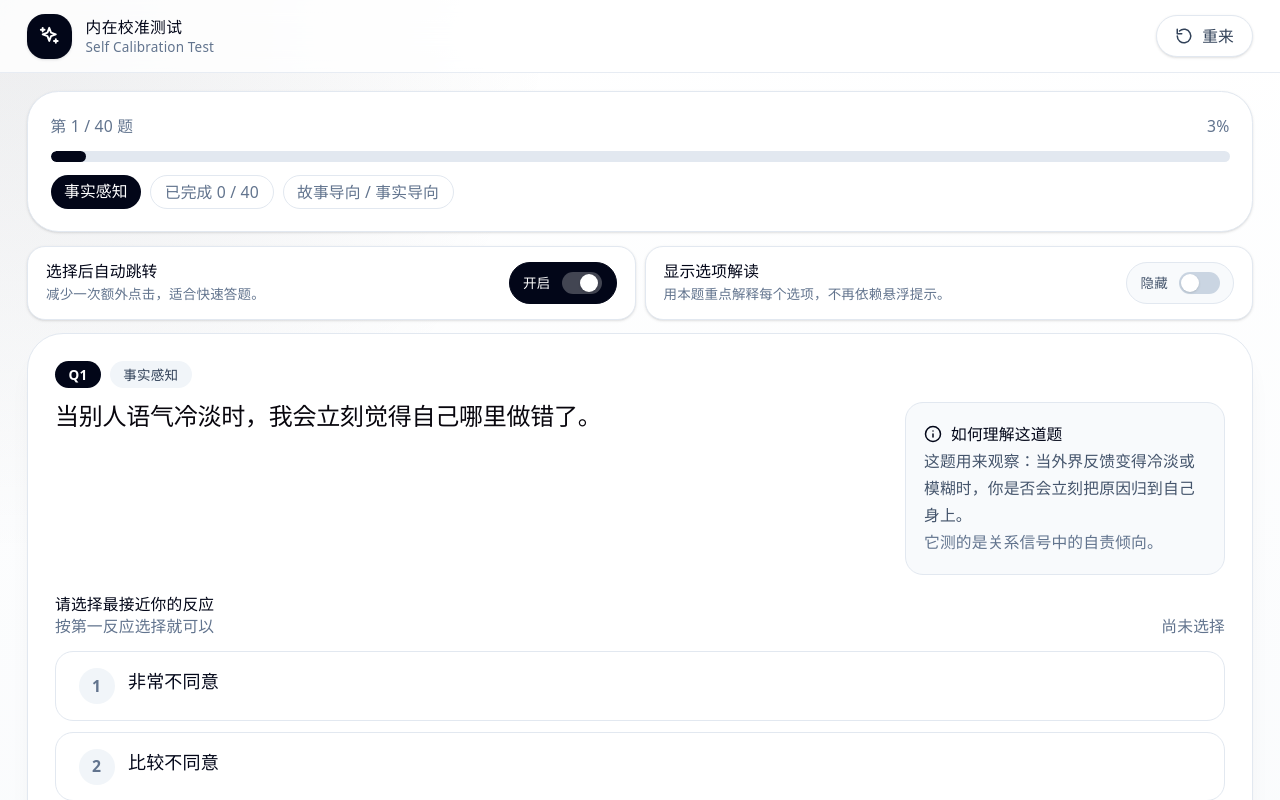
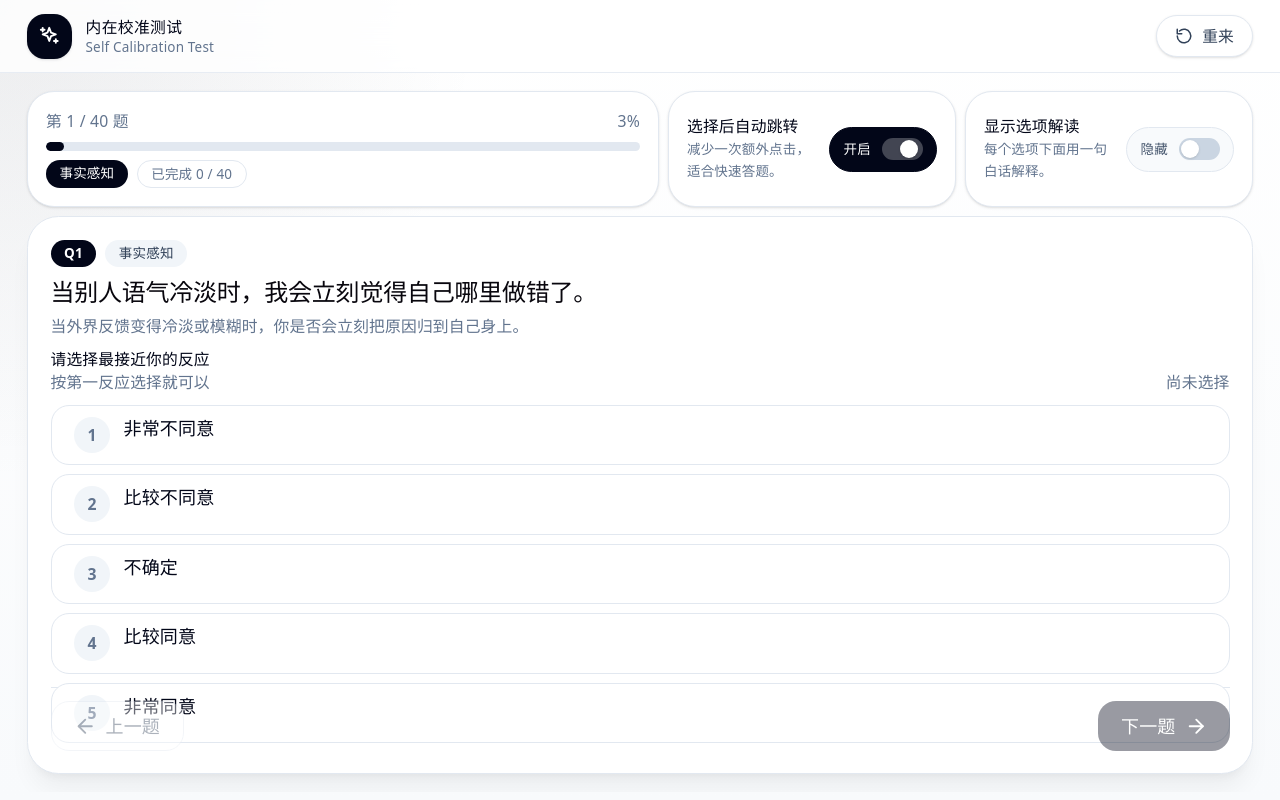
Before and after one commit to LDZ1233/my-site, a React (Vite) app: page / in a window 1280 px wide. Both pictures are taken after a click on the button "开始测试". Shown: the top 800 px of the page. Built offline with nearby package versions, Linux system fonts and the light colour scheme.

Commit message:
Tighten questionnaire layout for single-screen reading

```diff
--- a/src/InnerCalibrationTestApp.jsx
+++ b/src/InnerCalibrationTestApp.jsx
@@ -692,6 +692,7 @@ function Test({ answers, setAnswers, onSubmit }) {
   const currentHint = getQuestionHintParts(current);
   const currentAxis = AXES[current.axis];
   const currentAnswer = answers[current.id];
+  const compactHint = currentHint.summary.replace(/^这题用来观察[:：]?/, "").trim();
 
   const setAnswer = (value) => {
     setAnswers((prev) => ({ ...prev, [current.id]: value }));
@@ -712,14 +713,14 @@ function Test({ answers, setAnswers, onSubmit }) {
   };
 
   return (
-    <main className="flex min-h-[calc(100svh-4.5rem)] w-full flex-col px-3 py-3 sm:px-4 sm:py-4 lg:px-6">
-      <div className="grid gap-3 2xl:grid-cols-[minmax(0,1fr)_auto] 2xl:items-center">
-        <div className="rounded-[1.75rem] border border-slate-200 bg-white p-4 shadow-sm sm:p-5">
+    <main className="flex h-[calc(100svh-4.5rem)] w-full flex-col overflow-hidden px-3 py-3 sm:px-4 sm:py-4 lg:px-6">
+      <div className="grid items-stretch gap-2 md:grid-cols-2 xl:grid-cols-[minmax(0,1fr)_16rem_16rem]">
+        <div className="flex min-h-[92px] flex-col justify-between rounded-[1.5rem] border border-slate-200 bg-white p-3 shadow-sm sm:p-4 md:col-span-2 xl:col-span-1">
           <div className="flex items-center justify-between gap-3 text-sm text-slate-500">
             <span>第 {index + 1} / {questions.length} 题</span>
             <span>{progress}%</span>
           </div>
-          <div className="mt-3 h-2.5 overflow-hidden rounded-full bg-slate-200">
+          <div className="mt-2 h-2 overflow-hidden rounded-full bg-slate-200">
             <motion.div
               className="h-full rounded-full bg-slate-950"
               initial={false}
@@ -727,17 +728,13 @@ function Test({ answers, setAnswers, onSubmit }) {
               transition={{ duration: 0.25 }}
             />
           </div>
-          <div className="mt-3 flex flex-wrap gap-2 text-xs sm:text-sm">
+          <div className="mt-2 flex flex-wrap gap-2 text-xs">
             <span className="rounded-full bg-slate-950 px-3 py-1 font-medium text-white">{currentAxis.title}</span>
             <span className="rounded-full border border-slate-200 px-3 py-1 text-slate-500">已完成 {answeredCount} / {questions.length}</span>
-            <span className="rounded-full border border-slate-200 px-3 py-1 text-slate-500">
-              {currentAxis.leftName} / {currentAxis.rightName}
-            </span>
           </div>
         </div>
 
-        <div className="grid gap-2 sm:grid-cols-2 2xl:min-w-[440px]">
-          <div className="flex items-center justify-between rounded-2xl border border-slate-200 bg-white px-4 py-3 shadow-sm">
+        <div className="flex min-h-[92px] items-center justify-between rounded-[1.5rem] border border-slate-200 bg-white px-4 py-3 shadow-sm">
           <div className="pr-3">
             <div className="text-sm font-semibold text-slate-950">选择后自动跳转</div>
             <div className="text-xs leading-5 text-slate-500">减少一次额外点击，适合快速答题。</div>
@@ -748,7 +745,7 @@ function Test({ answers, setAnswers, onSubmit }) {
             aria-checked={autoAdvance}
             onClick={() => setAutoAdvance((value) => !value)}
             className={classNames(
-                "flex w-24 shrink-0 items-center justify-between rounded-full border px-3 py-2 text-xs font-semibold transition",
+              "flex h-10 w-24 shrink-0 items-center justify-between rounded-full border px-3 text-xs font-semibold transition",
               autoAdvance ? "border-slate-950 bg-slate-950 text-white" : "border-slate-200 bg-slate-50 text-slate-600"
             )}
           >
@@ -759,10 +756,10 @@ function Test({ answers, setAnswers, onSubmit }) {
           </button>
         </div>
 
-          <div className="flex items-center justify-between rounded-2xl border border-slate-200 bg-white px-4 py-3 shadow-sm">
+        <div className="flex min-h-[92px] items-center justify-between rounded-[1.5rem] border border-slate-200 bg-white px-4 py-3 shadow-sm">
           <div className="pr-3">
             <div className="text-sm font-semibold text-slate-950">显示选项解读</div>
-              <div className="text-xs leading-5 text-slate-500">用本题重点解释每个选项，不再依赖悬浮提示。</div>
+            <div className="text-xs leading-5 text-slate-500">每个选项下面用一句白话解释。</div>
           </div>
           <button
             type="button"
@@ -770,7 +767,7 @@ function Test({ answers, setAnswers, onSubmit }) {
             aria-checked={showChoiceReadings}
             onClick={() => setShowChoiceReadings((value) => !value)}
             className={classNames(
-                "flex w-24 shrink-0 items-center justify-between rounded-full border px-3 py-2 text-xs font-semibold transition",
+              "flex h-10 w-24 shrink-0 items-center justify-between rounded-full border px-3 text-xs font-semibold transition",
               showChoiceReadings ? "border-slate-950 bg-slate-950 text-white" : "border-slate-200 bg-slate-50 text-slate-600"
             )}
           >
@@ -781,7 +778,6 @@ function Test({ answers, setAnswers, onSubmit }) {
           </button>
         </div>
       </div>
-      </div>
 
       <AnimatePresence mode="wait">
         <motion.section
@@ -790,32 +786,24 @@ function Test({ answers, setAnswers, onSubmit }) {
           animate={{ opacity: 1, x: 0 }}
           exit={{ opacity: 0, x: -24 }}
           transition={{ duration: 0.22 }}
-          className="mt-3 flex min-h-0 flex-1 flex-col rounded-[2rem] border border-slate-200 bg-white p-4 shadow-xl shadow-slate-950/5 sm:p-5 lg:p-6"
+          className="mt-2 flex min-h-0 flex-1 flex-col rounded-[1.75rem] border border-slate-200 bg-white p-3 shadow-xl shadow-slate-950/5 sm:p-4 lg:p-5"
         >
-          <div className="flex min-h-0 flex-1 flex-col gap-3">
+          <div className="flex min-h-0 flex-1 flex-col gap-2.5">
             <div className="flex flex-wrap items-center gap-2 text-xs font-semibold text-slate-500">
               <span className="rounded-full bg-slate-950 px-3 py-1 text-white">Q{index + 1}</span>
               <span className="rounded-full bg-slate-100 px-3 py-1 text-slate-700">{currentAxis.title}</span>
             </div>
 
-            <div className="grid gap-3 xl:grid-cols-[minmax(0,1fr)_320px] xl:items-start">
             <div className="min-w-0">
-                <h2 className="text-[clamp(1.35rem,2.2vw,2.4rem)] font-bold leading-snug tracking-tight text-slate-950">
+              <h2 className="text-[clamp(1.18rem,1.8vw,1.9rem)] font-bold leading-snug tracking-tight text-slate-950">
                 {current.text}
               </h2>
+              <p className="mt-1 text-xs leading-5 text-slate-500 sm:text-sm">
+                {compactHint}
+              </p>
             </div>
 
-              <aside className="rounded-2xl border border-slate-200 bg-slate-50 p-4 text-sm leading-6 text-slate-600">
-                <div className="flex items-center gap-2 font-semibold text-slate-950">
-                  <Icon name="Info" className="h-4 w-4" />
-                  如何理解这道题
-                </div>
-                <p className="mt-2">{currentHint.summary}</p>
-                {currentHint.detail && <p className="mt-2 text-slate-500">{currentHint.detail}</p>}
-              </aside>
-            </div>
-
-            <div className="mt-1 flex flex-col gap-1 sm:flex-row sm:items-end sm:justify-between">
+            <div className="flex flex-col gap-1 sm:flex-row sm:items-end sm:justify-between">
               <div>
                 <div className="text-sm font-semibold text-slate-950">请选择最接近你的反应</div>
                 <div className="text-sm text-slate-500">
@@ -825,7 +813,7 @@ function Test({ answers, setAnswers, onSubmit }) {
               <span className="text-sm text-slate-500">{currentAnswer ? `当前已选 ${currentAnswer}` : "尚未选择"}</span>
             </div>
 
-            <div className="grid flex-1 auto-rows-fr gap-2.5">
+            <div className="grid flex-1 auto-rows-fr gap-2">
               {scale.map((item) => {
                 const selected = currentAnswer === item.value;
                 const choiceReading = getChoiceReading(current, item.value);
@@ -835,7 +823,7 @@ function Test({ answers, setAnswers, onSubmit }) {
                     key={item.value}
                     onClick={() => setAnswer(item.value)}
                     className={classNames(
-                      "group relative flex h-full flex-col justify-center rounded-2xl border px-4 py-3.5 text-left transition sm:px-5",
+                      "group relative flex h-full flex-col justify-center rounded-2xl border px-4 py-2.5 text-left transition sm:px-5",
                       selected
                         ? "border-slate-950 bg-slate-950 text-white shadow-lg shadow-slate-950/10"
                         : "border-slate-200 bg-white text-slate-700 hover:border-slate-300 hover:bg-slate-50"
@@ -851,9 +839,9 @@ function Test({ answers, setAnswers, onSubmit }) {
                         {item.value}
                       </span>
                       <div className="min-w-0 flex-1">
-                        <div className={classNames("font-semibold leading-6", selected ? "text-white" : "text-slate-950")}>{item.label}</div>
+                        <div className={classNames("font-semibold leading-5", selected ? "text-white" : "text-slate-950")}>{item.label}</div>
                         {showChoiceReadings && (
-                          <div className={classNames("mt-1 text-[13px] leading-5", selected ? "text-white/85" : "text-slate-500")}>
+                          <div className={classNames("mt-1 text-xs leading-5", selected ? "text-white/85" : "text-slate-500")}>
                             {choiceReading.body}
                           </div>
                         )}
@@ -865,11 +853,11 @@ function Test({ answers, setAnswers, onSubmit }) {
             </div>
           </div>
 
-          <div className="mt-4 flex flex-col-reverse gap-3 border-t border-slate-200 pt-4 sm:flex-row sm:items-center sm:justify-between">
+          <div className="mt-3 flex flex-col-reverse gap-2 border-t border-slate-200 pt-3 sm:flex-row sm:items-center sm:justify-between">
             <button
               onClick={prev}
               disabled={index === 0}
-              className="inline-flex w-full items-center justify-center gap-2 rounded-2xl border border-slate-200 bg-white px-5 py-3 font-semibold text-slate-700 transition hover:bg-slate-50 disabled:cursor-not-allowed disabled:opacity-40 sm:w-auto"
+              className="inline-flex h-11 w-full items-center justify-center gap-2 rounded-2xl border border-slate-200 bg-white px-5 font-semibold text-slate-700 transition hover:bg-slate-50 disabled:cursor-not-allowed disabled:opacity-40 sm:w-auto"
             >
               <Icon name="ArrowLeft" className="h-5 w-5" />
               上一题
@@ -879,7 +867,7 @@ function Test({ answers, setAnswers, onSubmit }) {
               <button
                 onClick={next}
                 disabled={!currentAnswer}
-                className="inline-flex w-full items-center justify-center gap-2 rounded-2xl bg-slate-950 px-5 py-3 font-semibold text-white transition hover:bg-slate-800 disabled:cursor-not-allowed disabled:opacity-40 sm:w-auto"
+                className="inline-flex h-11 w-full items-center justify-center gap-2 rounded-2xl bg-slate-950 px-5 font-semibold text-white transition hover:bg-slate-800 disabled:cursor-not-allowed disabled:opacity-40 sm:w-auto"
               >
                 下一题
                 <Icon name="ArrowRight" className="h-5 w-5" />
@@ -888,7 +876,7 @@ function Test({ answers, setAnswers, onSubmit }) {
               <button
                 onClick={onSubmit}
                 disabled={!canSubmit}
-                className="inline-flex w-full items-center justify-center gap-2 rounded-2xl bg-slate-950 px-5 py-3 font-semibold text-white transition hover:bg-slate-800 disabled:cursor-not-allowed disabled:opacity-40 sm:w-auto"
+                className="inline-flex h-11 w-full items-center justify-center gap-2 rounded-2xl bg-slate-950 px-5 font-semibold text-white transition hover:bg-slate-800 disabled:cursor-not-allowed disabled:opacity-40 sm:w-auto"
               >
                 查看结果
                 <Icon name="Sparkles" className="h-5 w-5" />
```
Lines whose indentation alone changed are shown as unchanged.
